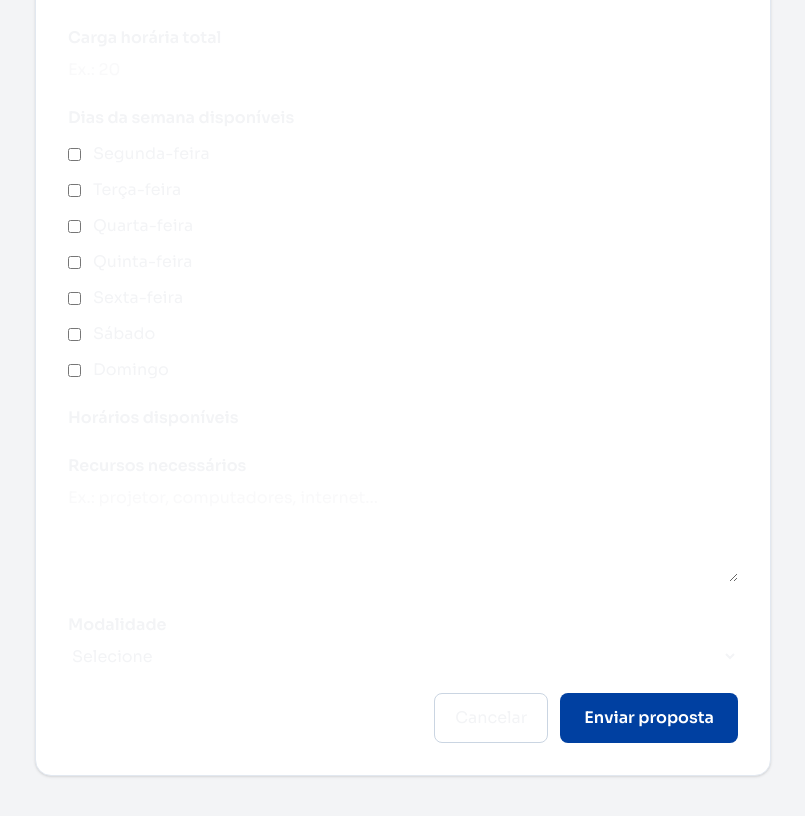
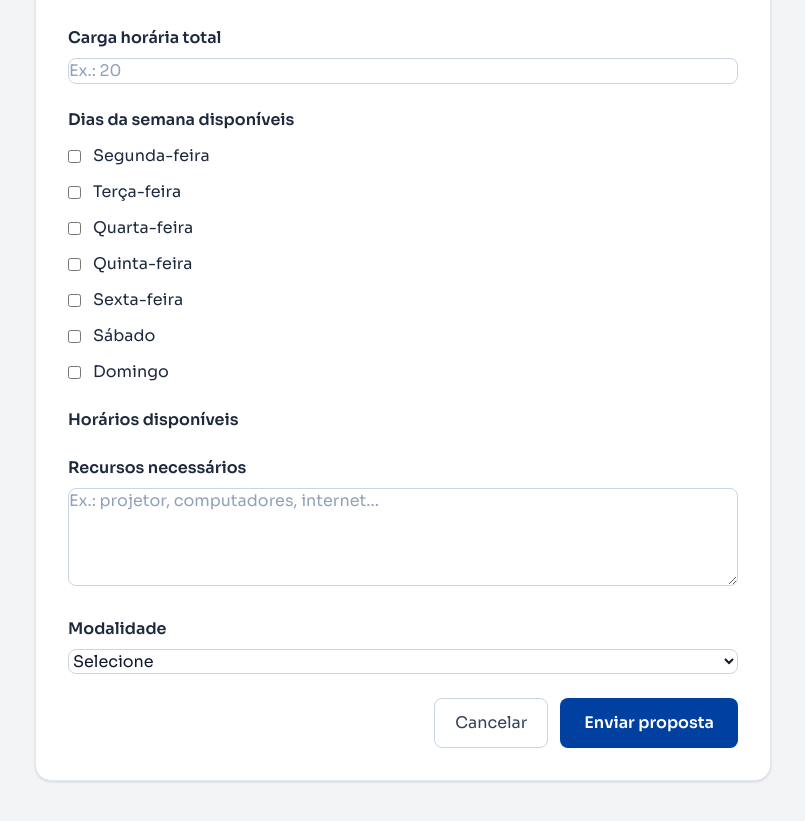
Before and after one commit to uniforma/plataforma_uniforma, a Laravel app: template resources/views/users/propostas/create.blade.php in a window 1280 px wide. Shown: the part 216-1037 px from the top of the page, without its empty margins (377-1182 px from the left). Before the commit the page ends 996 px from the top, so only its background shows below. Run offline with Laravel 12, Linux system fonts and the light colour scheme; the template is opened without the code that fills it, so the values that code supplies are empty; style sheets or scripts are compiled from the project's sources; parts of the project's set-up code (start-up, migrations or seed data) failed here and were passed over.

Commit message:
style: corrige cores do formulario de proposta de ministracao

```diff
--- a/resources/views/users/propostas/create.blade.php
+++ b/resources/views/users/propostas/create.blade.php
@@ -1,4 +1,3 @@
-
 <x-app-layout>
     <div class="max-w-3xl mx-auto py-10 px-4">
         <div class="bg-white rounded-2xl shadow-sm border border-slate-200 p-8">
@@ -28,12 +27,14 @@
                 id="form-proposta"
                 method="POST"
                 action="{{ route('user.propostas.store', $demanda->id) }}"
+                class="text-slate-800"
             >
                 @csrf
 
                 <!-- Carga horária -->
                 <div class="mb-6">
-                    <label for="carga_horaria" class="block font-semibold mb-2">
+                    <label for="carga_horaria"
+                           class="block font-semibold text-slate-800 mb-2">
                         Carga horária total
                     </label>
 
@@ -44,7 +45,7 @@
                         value="{{ old('carga_horaria') }}"
                         min="1"
                         required
-                        class="w-full rounded-lg border-slate-300"
+                        class="w-full rounded-lg border border-slate-300 bg-white text-slate-900 placeholder-slate-400 focus:border-blue-600 focus:ring-blue-600"
                         placeholder="Ex.: 20"
                     >
                 </div>
@@ -63,7 +64,7 @@
 
                 <!-- Dias da semana -->
                 <div class="mb-6">
-                    <label class="block font-semibold mb-3">
+                    <label class="block font-semibold text-slate-800 mb-3">
                         Dias da semana disponíveis
                     </label>
 
@@ -76,10 +77,11 @@
                                 id="dia-{{ $valor }}"
                                 onchange="atualizarHorarios()"
                                 @checked(in_array($valor, old('dias_semana', [])))
-                                class="rounded border-slate-300"
+                                class="rounded border-slate-400 bg-white text-blue-700 focus:ring-blue-600"
                             >
 
-                            <label for="dia-{{ $valor }}">
+                            <label for="dia-{{ $valor }}"
+                                   class="text-slate-800">
                                 {{ $nome }}
                             </label>
                         </div>
@@ -88,22 +90,22 @@
 
                 <!-- Horários -->
                 <div class="mb-6">
-                    <h2 class="font-semibold mb-3">
+                    <h2 class="font-semibold text-slate-800 mb-3">
                         Horários disponíveis
                     </h2>
 
                     @foreach ($dias as $valor => $nome)
                         <div
                             id="horario-{{ $valor }}"
-                            class="horario-dia hidden mb-4 rounded-lg bg-slate-50 p-4"
+                            class="horario-dia hidden mb-4 rounded-lg bg-slate-50 border border-slate-200 p-4"
                         >
-                            <p class="font-medium mb-2">
+                            <p class="font-medium text-slate-800 mb-2">
                                 {{ $nome }}
                             </p>
 
                             <div class="grid grid-cols-2 gap-4">
                                 <div>
-                                    <label class="block mb-1">
+                                    <label class="block mb-1 text-slate-700">
                                         Início
                                     </label>
 
@@ -111,13 +113,13 @@
                                         type="time"
                                         name="horarios[{{ $valor }}][inicio]"
                                         value="{{ old('horarios.' . $valor . '.inicio') }}"
-                                        class="w-full rounded-lg border-slate-300"
+                                        class="w-full rounded-lg border border-slate-300 bg-white text-slate-900 focus:border-blue-600 focus:ring-blue-600"
                                         disabled
                                     >
                                 </div>
 
                                 <div>
-                                    <label class="block mb-1">
+                                    <label class="block mb-1 text-slate-700">
                                         Fim
                                     </label>
 
@@ -125,7 +127,7 @@
                                         type="time"
                                         name="horarios[{{ $valor }}][fim]"
                                         value="{{ old('horarios.' . $valor . '.fim') }}"
-                                        class="w-full rounded-lg border-slate-300"
+                                        class="w-full rounded-lg border border-slate-300 bg-white text-slate-900 focus:border-blue-600 focus:ring-blue-600"
                                         disabled
                                     >
                                 </div>
@@ -136,7 +138,8 @@
 
                 <!-- Recursos -->
                 <div class="mb-6">
-                    <label for="recursos" class="block font-semibold mb-2">
+                    <label for="recursos"
+                           class="block font-semibold text-slate-800 mb-2">
                         Recursos necessários
                     </label>
 
@@ -144,14 +147,15 @@
                         id="recursos"
                         name="recursos"
                         rows="4"
-                        class="w-full rounded-lg border-slate-300"
+                        class="w-full rounded-lg border border-slate-300 bg-white text-slate-900 placeholder-slate-400 focus:border-blue-600 focus:ring-blue-600"
                         placeholder="Ex.: projetor, computadores, internet..."
                     >{{ old('recursos') }}</textarea>
                 </div>
 
                 <!-- Modalidade -->
                 <div class="mb-6">
-                    <label for="modalidade" class="block font-semibold mb-2">
+                    <label for="modalidade"
+                           class="block font-semibold text-slate-800 mb-2">
                         Modalidade
                     </label>
 
@@ -159,7 +163,7 @@
                         id="modalidade"
                         name="modalidade"
                         required
-                        class="w-full rounded-lg border-slate-300"
+                        class="w-full rounded-lg border border-slate-300 bg-white text-slate-900 focus:border-blue-600 focus:ring-blue-600"
                     >
                         <option value="">Selecione</option>
                         <option value="EAD" @selected(old('modalidade') === 'EAD')>
@@ -174,10 +178,11 @@
                     </select>
                 </div>
 
+                <!-- Botões -->
                 <div class="flex justify-end gap-3">
                     <a
                         href="{{ route('demands.show', $demanda->id) }}"
-                        class="rounded-lg border border-slate-300 px-5 py-3"
+                        class="rounded-lg border border-slate-300 bg-white px-5 py-3 text-slate-700 hover:bg-slate-100 transition"
                     >
                         Cancelar
                     </a>
```
